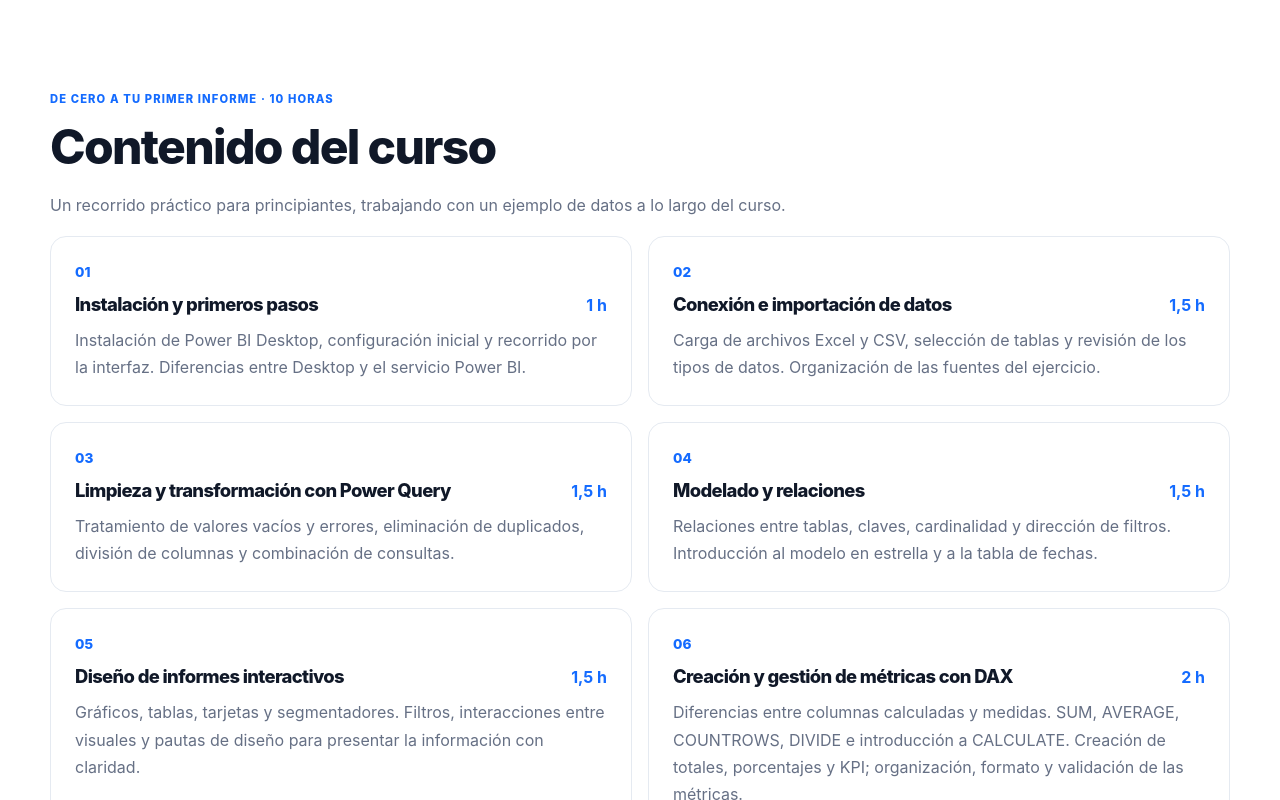
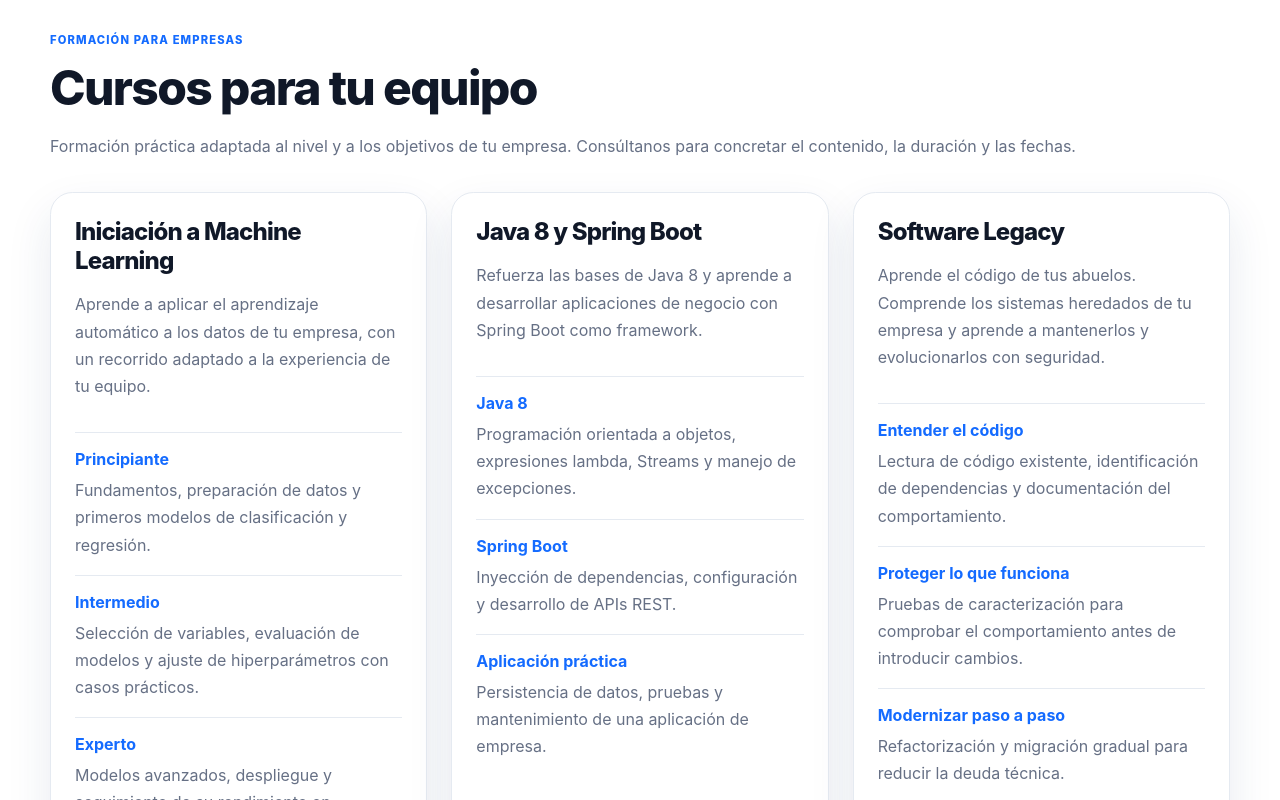
Before and after one commit to AntonioPardoRuiz/terretaLanding, an Angular app: page /cursos in a window 1280 px wide. Shown: the part 1600-2400 px from the top of the page. Built offline with nearby package versions, Linux system fonts and the light colour scheme.

Commit message:
Mas cursos de formacion

```diff
--- a/src/app/app.routes.ts
+++ b/src/app/app.routes.ts
@@ -49,9 +49,9 @@
     loadComponent: () => import('./pages/courses/courses').then((c) => c.CoursesComponent),
     data: {
       seo: {
-        title: 'Cursos | Power BI para principiantes | Terreta',
+        title: 'Cursos y formación para empresas | Terreta',
         description:
-          'Curso principiante en Power BI desde el 1 de noviembre de 2026: 10 horas, 30 plazas y formación desde la instalación hasta las métricas y la publicación.',
+          'Cursos de Power BI y formación para empresas en Machine Learning, Java 8 con Spring Boot y Software Legacy. Aprende y desarrolla las capacidades de tu equipo.',
         canonicalPath: '/cursos',
       },
     },
--- a/src/app/pages/courses/courses.html
+++ b/src/app/pages/courses/courses.html
@@ -4,7 +4,8 @@
       <span class="eyebrow">Formación · Terreta</span>
       <h1 id="courses-title">Cursos</h1>
       <p class="intro">
-        Da el primer paso para aprender nuevas herramientas. Descubre nuestro primer curso.
+        Aprende nuevas herramientas y desarrolla las capacidades de tu equipo con nuestros cursos y
+        nuestra formación para empresas.
       </p>
       <article class="course-card" aria-labelledby="power-bi-title">
         <div>
@@ -109,7 +110,39 @@
           </div>
         </div>
       </article>
-      <p class="upcoming">Próximamente ampliaremos el catálogo con nuevos cursos.</p>
+    </app-container>
+  </section>
+  <section
+    id="formacion-empresas"
+    class="company-training"
+    aria-labelledby="company-training-title"
+  >
+    <app-container>
+      <span class="section-label">Formación para empresas</span>
+      <h2 id="company-training-title">Cursos para tu equipo</h2>
+      <p class="intro">
+        Formación práctica adaptada al nivel y a los objetivos de tu empresa. Consúltanos para
+        concretar el contenido, la duración y las fechas.
+      </p>
+      <div class="company-courses">
+        @for (course of companyCourses; track course.id) {
+          <article class="company-course" [attr.aria-labelledby]="course.id + '-title'">
+            <h3 [id]="course.id + '-title'">{{ course.title }}</h3>
+            <p>{{ course.description }}</p>
+            <ul class="company-modules">
+              @for (module of course.modules; track module.title) {
+                <li>
+                  <h4>{{ module.title }}</h4>
+                  <p>{{ module.description }}</p>
+                </li>
+              }
+            </ul>
+            <a class="course-link" routerLink="/contacto"
+              >Solicitar información sobre {{ course.title }} →</a
+            >
+          </article>
+        }
+      </div>
     </app-container>
   </section>
   <section id="contenido" class="syllabus" aria-labelledby="syllabus-title">
--- a/src/app/pages/courses/courses.scss
+++ b/src/app/pages/courses/courses.scss
@@ -1,7 +1,61 @@
-.intro,
-.upcoming {
+.intro {
   color: var(--color-text-muted);
   line-height: 1.7;
+}
+.company-training {
+  padding: clamp(3rem, 6vw, 5rem) 0;
+  scroll-margin-top: 6rem;
+}
+.company-training h2 {
+  margin: 0;
+  font-size: clamp(2rem, 4vw, 3rem);
+}
+.company-courses {
+  display: grid;
+  grid-template-columns: repeat(3, minmax(0, 1fr));
+  gap: 1.5rem;
+  margin-top: 2rem;
+}
+.company-course {
+  display: flex;
+  flex-direction: column;
+  padding: 1.5rem;
+  background: white;
+  border: 1px solid var(--color-border);
+  border-radius: 1.4rem;
+  box-shadow: var(--shadow-card);
+}
+.company-course h3 {
+  margin: 0;
+  font-size: 1.5rem;
+}
+.company-course p {
+  color: var(--color-text-muted);
+  line-height: 1.7;
+}
+.company-modules {
+  padding: 0;
+  list-style: none;
+}
+.company-modules li {
+  padding: 1rem 0;
+  border-top: 1px solid var(--color-border);
+}
+.company-modules h4,
+.company-modules p {
+  margin: 0;
+}
+.company-modules h4 {
+  margin-bottom: 0.5rem;
+  color: var(--color-primary);
+}
+.company-course > .course-link {
+  margin-top: auto;
+}
+@media (max-width: 64rem) {
+  .company-courses {
+    grid-template-columns: 1fr;
+  }
 }
 .course-card {
   display: grid;
--- a/src/app/pages/courses/courses.ts
+++ b/src/app/pages/courses/courses.ts
@@ -14,6 +14,75 @@
   changeDetection: ChangeDetectionStrategy.OnPush,
 })
 export class CoursesComponent {
+  readonly companyCourses = [
+    {
+      id: 'machine-learning',
+      title: 'Iniciación a Machine Learning',
+      description:
+        'Aprende a aplicar el aprendizaje automático a los datos de tu empresa, con un recorrido adaptado a la experiencia de tu equipo.',
+      modules: [
+        {
+          title: 'Principiante',
+          description:
+            'Fundamentos, preparación de datos y primeros modelos de clasificación y regresión.',
+        },
+        {
+          title: 'Intermedio',
+          description:
+            'Selección de variables, evaluación de modelos y ajuste de hiperparámetros con casos prácticos.',
+        },
+        {
+          title: 'Experto',
+          description:
+            'Modelos avanzados, despliegue y seguimiento de su rendimiento en producción.',
+        },
+      ],
+    },
+    {
+      id: 'java-spring-boot',
+      title: 'Java 8 y Spring Boot',
+      description:
+        'Refuerza las bases de Java 8 y aprende a desarrollar aplicaciones de negocio con Spring Boot como framework.',
+      modules: [
+        {
+          title: 'Java 8',
+          description:
+            'Programación orientada a objetos, expresiones lambda, Streams y manejo de excepciones.',
+        },
+        {
+          title: 'Spring Boot',
+          description: 'Inyección de dependencias, configuración y desarrollo de APIs REST.',
+        },
+        {
+          title: 'Aplicación práctica',
+          description:
+            'Persistencia de datos, pruebas y mantenimiento de una aplicación de empresa.',
+        },
+      ],
+    },
+    {
+      id: 'software-legacy',
+      title: 'Software Legacy',
+      description:
+        'Aprende el código de tus abuelos. Comprende los sistemas heredados de tu empresa y aprende a mantenerlos y evolucionarlos con seguridad.',
+      modules: [
+        {
+          title: 'Entender el código',
+          description:
+            'Lectura de código existente, identificación de dependencias y documentación del comportamiento.',
+        },
+        {
+          title: 'Proteger lo que funciona',
+          description:
+            'Pruebas de caracterización para comprobar el comportamiento antes de introducir cambios.',
+        },
+        {
+          title: 'Modernizar paso a paso',
+          description: 'Refactorización y migración gradual para reducir la deuda técnica.',
+        },
+      ],
+    },
+  ] as const;
   private readonly service = inject(ContactService);
   private readonly element = inject(ElementRef) as ElementRef<HTMLElement>;
   readonly priceTiers = [
```
